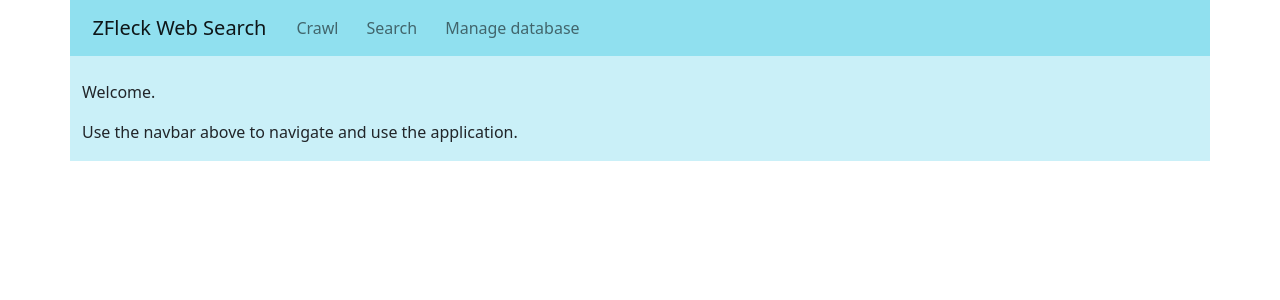
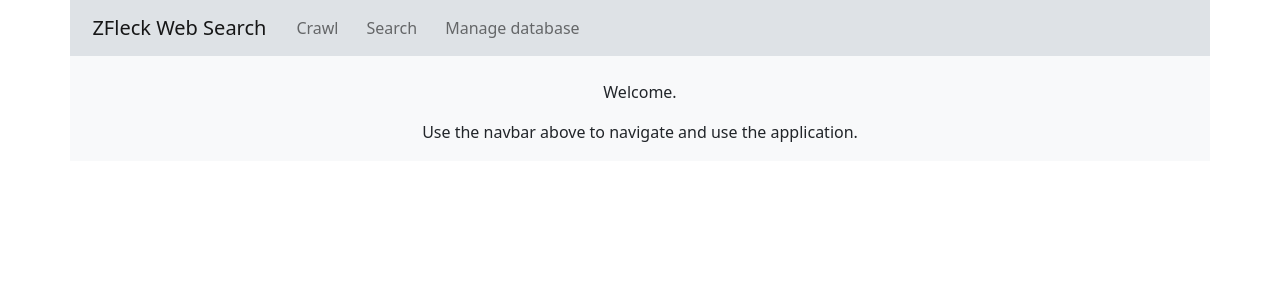
Before and after one commit to ZachFleck42/Website-Search-Engine, a Django app: page / in a window 1280 px wide. Shown: the top 300 px of the page. Run offline with Django 4.2, Linux system fonts and the light colour scheme; some libraries are stand-ins or nearby versions.

Commit message:
Changes color scheme from blue to grey

```diff
--- a/website/static/style.css
+++ b/website/static/style.css
@@ -1,5 +1,5 @@
 .navbar, .navDiv{
-    background-color: #90E0EF;
+    background-color: #dee2e6;
 }
 
 .nav-item{
@@ -8,11 +8,11 @@
 }
 
 .active{
-    background-color: #48CAE4;
+    background-color: #ced4da;
 }
 
 .content{
-    background-color: #CAF0F8;
+    background-color: #f8f9fa;
     height: 100%;
     padding-bottom: 1px;
 }
--- a/website/templates/home.html
+++ b/website/templates/home.html
@@ -2,6 +2,8 @@
 {% block title %}Home{% endblock %}
 {% block content %}
 <br>
-<p>Welcome.</p>
-<p>Use the navbar above to navigate and use the application.</p>
+<div style="text-align: center;">
+    <p>Welcome.</p>
+    <p>Use the navbar above to navigate and use the application.</p>
+</div>
 {% endblock %}
```
